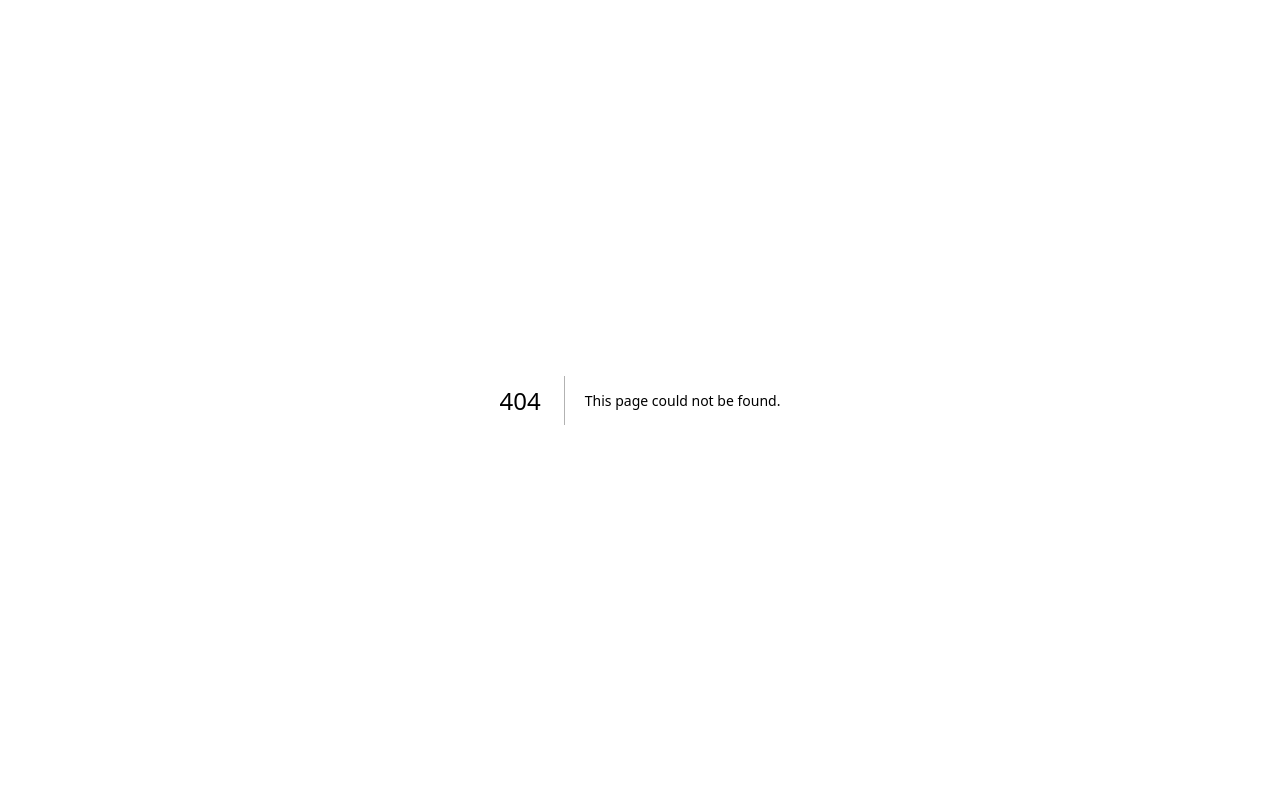
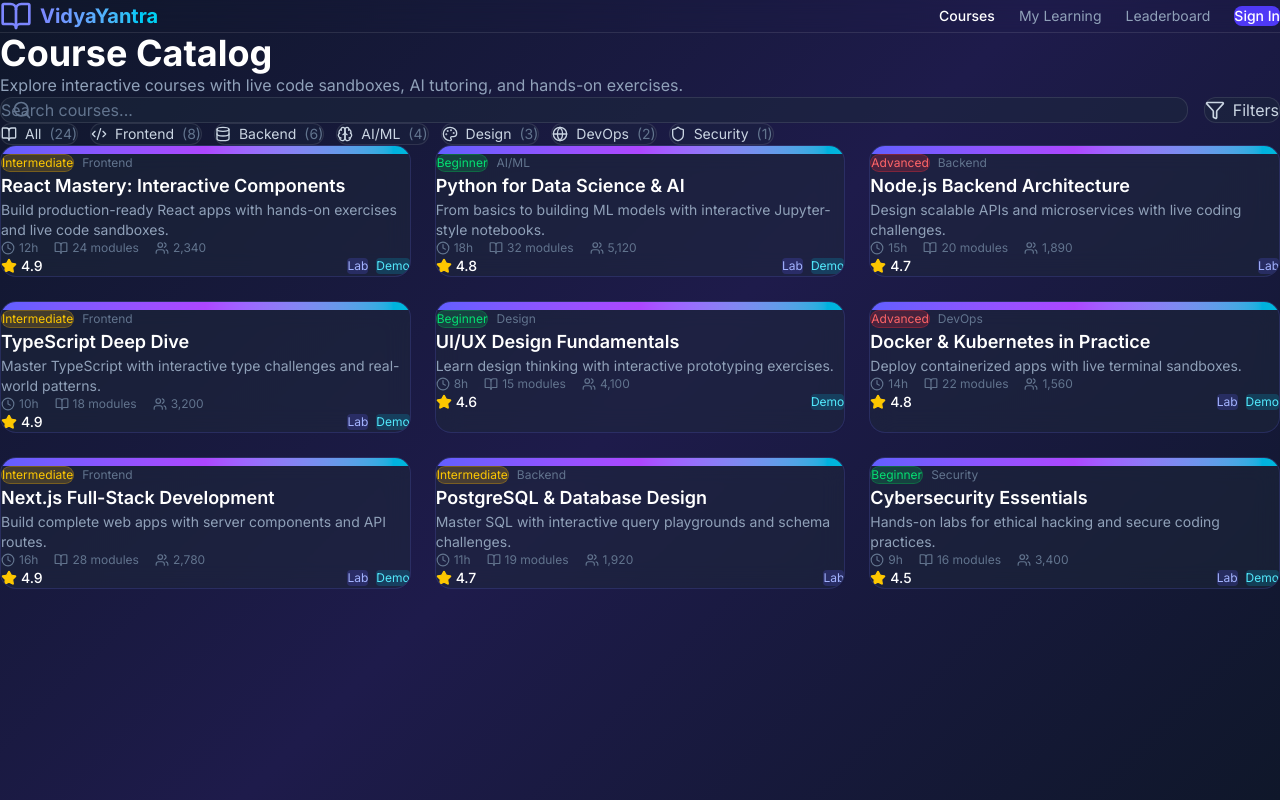
Before and after one commit to ganeshgowri-ASA/VidyaYantra, a Next.js app: page /courses in a window 1280 px wide. Before the commit this address had no page. Built offline with nearby package versions, Linux system fonts and the light colour scheme.

Commit message:
nirmaan: add course catalog page with search, categories, grid

```diff
--- /dev/null
+++ b/src/app/courses/page.tsx
@@ -0,0 +1,111 @@
+import { BookOpen, Clock, Users, Star, Search, Filter, Code2, Brain, Palette, Database, Globe, Shield } from 'lucide-react'
+import Link from 'next/link'
+
+const categories = [
+  { name: 'All', icon: BookOpen, count: 24 },
+  { name: 'Frontend', icon: Code2, count: 8 },
+  { name: 'Backend', icon: Database, count: 6 },
+  { name: 'AI/ML', icon: Brain, count: 4 },
+  { name: 'Design', icon: Palette, count: 3 },
+  { name: 'DevOps', icon: Globe, count: 2 },
+  { name: 'Security', icon: Shield, count: 1 },
+]
+
+const courses = [
+  { id: 1, title: 'React Mastery: Interactive Components', category: 'Frontend', level: 'Intermediate', duration: '12h', students: 2340, rating: 4.9, modules: 24, hasLab: true, hasDemos: true, desc: 'Build production-ready React apps with hands-on exercises and live code sandboxes.' },
+  { id: 2, title: 'Python for Data Science & AI', category: 'AI/ML', level: 'Beginner', duration: '18h', students: 5120, rating: 4.8, modules: 32, hasLab: true, hasDemos: true, desc: 'From basics to building ML models with interactive Jupyter-style notebooks.' },
+  { id: 3, title: 'Node.js Backend Architecture', category: 'Backend', level: 'Advanced', duration: '15h', students: 1890, rating: 4.7, modules: 20, hasLab: true, hasDemos: false, desc: 'Design scalable APIs and microservices with live coding challenges.' },
+  { id: 4, title: 'TypeScript Deep Dive', category: 'Frontend', level: 'Intermediate', duration: '10h', students: 3200, rating: 4.9, modules: 18, hasLab: true, hasDemos: true, desc: 'Master TypeScript with interactive type challenges and real-world patterns.' },
+  { id: 5, title: 'UI/UX Design Fundamentals', category: 'Design', level: 'Beginner', duration: '8h', students: 4100, rating: 4.6, modules: 15, hasLab: false, hasDemos: true, desc: 'Learn design thinking with interactive prototyping exercises.' },
+  { id: 6, title: 'Docker & Kubernetes in Practice', category: 'DevOps', level: 'Advanced', duration: '14h', students: 1560, rating: 4.8, modules: 22, hasLab: true, hasDemos: true, desc: 'Deploy containerized apps with live terminal sandboxes.' },
+  { id: 7, title: 'Next.js Full-Stack Development', category: 'Frontend', level: 'Intermediate', duration: '16h', students: 2780, rating: 4.9, modules: 28, hasLab: true, hasDemos: true, desc: 'Build complete web apps with server components and API routes.' },
+  { id: 8, title: 'PostgreSQL & Database Design', category: 'Backend', level: 'Intermediate', duration: '11h', students: 1920, rating: 4.7, modules: 19, hasLab: true, hasDemos: false, desc: 'Master SQL with interactive query playgrounds and schema challenges.' },
+  { id: 9, title: 'Cybersecurity Essentials', category: 'Security', level: 'Beginner', duration: '9h', students: 3400, rating: 4.5, modules: 16, hasLab: true, hasDemos: true, desc: 'Hands-on labs for ethical hacking and secure coding practices.' },
+]
+
+const levelColors: Record<string, string> = {
+  Beginner: 'bg-green-500/20 text-green-400 border-green-500/30',
+  Intermediate: 'bg-yellow-500/20 text-yellow-400 border-yellow-500/30',
+  Advanced: 'bg-red-500/20 text-red-400 border-red-500/30',
+}
+
+export default function CoursesPage() {
+  return (
+    <main className="min-h-screen">
+      {/* Navbar */}
+      <nav className="flex items-center justify-between px-6 md:px-12 py-4 border-b border-white/10 backdrop-blur-md sticky top-0 z-50">
+        <Link href="/" className="flex items-center gap-2">
+          <BookOpen className="w-8 h-8 text-indigo-400" />
+          <span className="text-xl font-bold bg-gradient-to-r from-indigo-400 to-cyan-400 bg-clip-text text-transparent">VidyaYantra</span>
+        </Link>
+        <div className="hidden md:flex items-center gap-6 text-sm text-slate-400">
+          <Link href="/courses" className="text-white font-medium">Courses</Link>
+          <Link href="#" className="hover:text-white transition">My Learning</Link>
+          <Link href="#" className="hover:text-white transition">Leaderboard</Link>
+          <Link href="#" className="px-4 py-2 bg-indigo-600 hover:bg-indigo-500 rounded-lg text-white transition font-medium">Sign In</Link>
+        </div>
+      </nav>
+
+      <div className="px-4 md:px-12 py-8 max-w-7xl mx-auto">
+        {/* Header */}
+        <div className="mb-8">
+          <h1 className="text-3xl md:text-4xl font-bold text-white mb-2">Course Catalog</h1>
+          <p className="text-slate-400">Explore interactive courses with live code sandboxes, AI tutoring, and hands-on exercises.</p>
+        </div>
+
+        {/* Search & Filter */}
+        <div className="flex flex-col md:flex-row gap-4 mb-8">
+          <div className="relative flex-1">
+            <Search className="absolute left-3 top-1/2 -translate-y-1/2 w-5 h-5 text-slate-500" />
+            <input type="text" placeholder="Search courses..." className="w-full pl-10 pr-4 py-3 rounded-xl bg-slate-800/50 border border-white/10 text-white placeholder-slate-500 focus:outline-none focus:border-indigo-500 transition" />
+          </div>
+          <button className="flex items-center gap-2 px-4 py-3 rounded-xl bg-slate-800/50 border border-white/10 text-slate-300 hover:border-indigo-500 transition">
+            <Filter className="w-5 h-5" /> Filters
+          </button>
+        </div>
+
+        {/* Categories */}
+        <div className="flex gap-3 mb-8 overflow-x-auto pb-2">
+          {categories.map((c) => (
+            <button key={c.name} className="flex items-center gap-2 px-4 py-2 rounded-full border border-white/10 bg-slate-800/30 text-slate-300 hover:border-indigo-500 hover:text-white transition whitespace-nowrap text-sm">
+              <c.icon className="w-4 h-4" /> {c.name} <span className="text-slate-500">({c.count})</span>
+            </button>
+          ))}
+        </div>
+
+        {/* Course Grid */}
+        <div className="grid md:grid-cols-2 lg:grid-cols-3 gap-6">
+          {courses.map((course) => (
+            <Link href={`/courses/${course.id}`} key={course.id} className="glass glass-hover rounded-2xl overflow-hidden group cursor-pointer">
+              {/* Course Header Bar */}
+              <div className="h-2 bg-gradient-to-r from-indigo-500 via-purple-500 to-cyan-500" />
+              <div className="p-6">
+                <div className="flex items-center gap-2 mb-3">
+                  <span className={`text-xs px-2.5 py-1 rounded-full border ${levelColors[course.level]}`}>{course.level}</span>
+                  <span className="text-xs text-slate-500">{course.category}</span>
+                </div>
+                <h3 className="text-lg font-semibold text-white mb-2 group-hover:text-indigo-300 transition">{course.title}</h3>
+                <p className="text-slate-400 text-sm mb-4 line-clamp-2">{course.desc}</p>
+                <div className="flex items-center gap-4 text-xs text-slate-500 mb-4">
+                  <span className="flex items-center gap-1"><Clock className="w-3.5 h-3.5" /> {course.duration}</span>
+                  <span className="flex items-center gap-1"><BookOpen className="w-3.5 h-3.5" /> {course.modules} modules</span>
+                  <span className="flex items-center gap-1"><Users className="w-3.5 h-3.5" /> {course.students.toLocaleString()}</span>
+                </div>
+                <div className="flex items-center justify-between">
+                  <div className="flex items-center gap-1">
+                    <Star className="w-4 h-4 text-yellow-400 fill-yellow-400" />
+                    <span className="text-sm font-medium text-white">{course.rating}</span>
+                  </div>
+                  <div className="flex gap-2">
+                    {course.hasLab && <span className="text-xs px-2 py-1 rounded bg-indigo-500/20 text-indigo-300">Lab</span>}
+                    {course.hasDemos && <span className="text-xs px-2 py-1 rounded bg-cyan-500/20 text-cyan-300">Demo</span>}
+                  </div>
+                </div>
+              </div>
+            </Link>
+          ))}
+        </div>
+      </div>
+    </main>
+  )
+}
```
